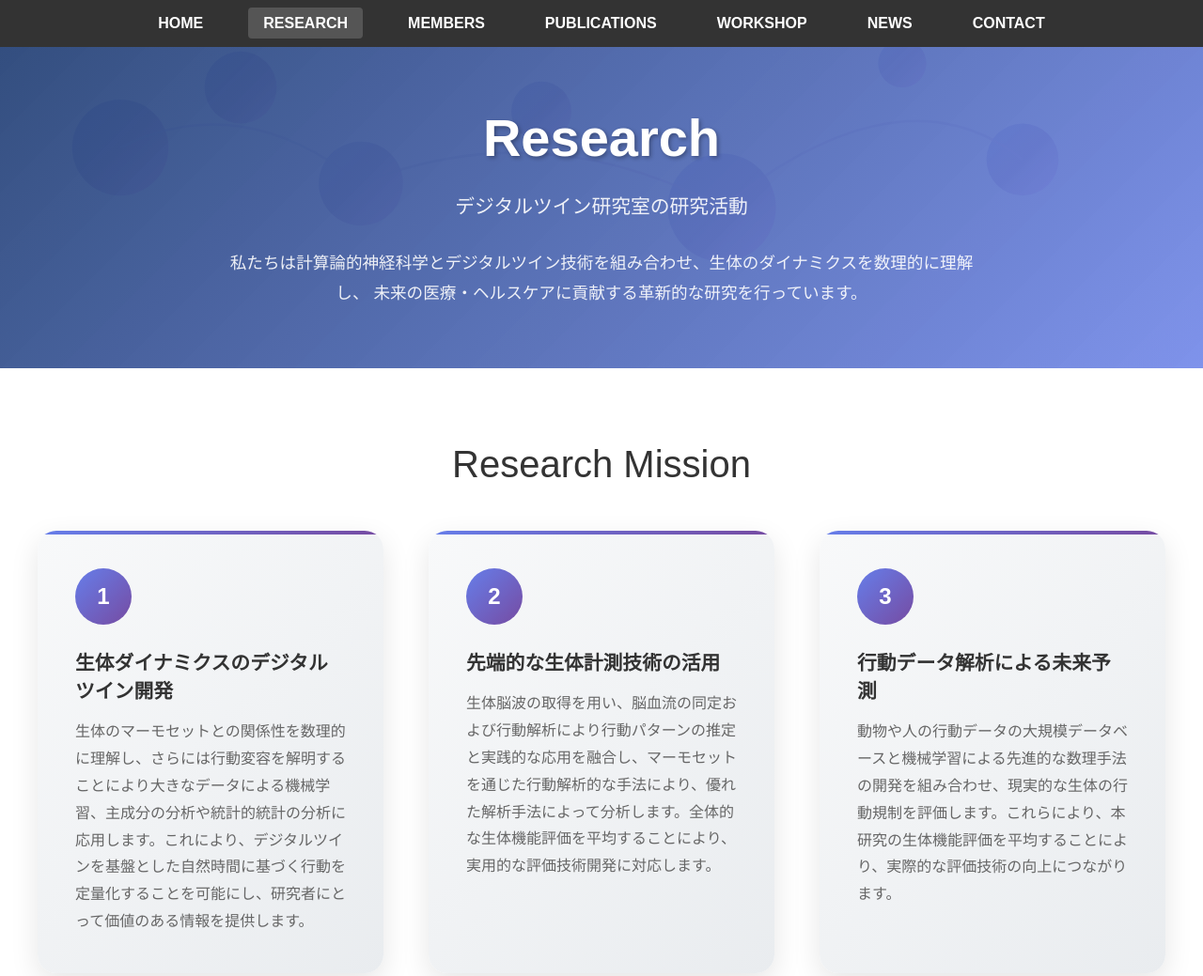
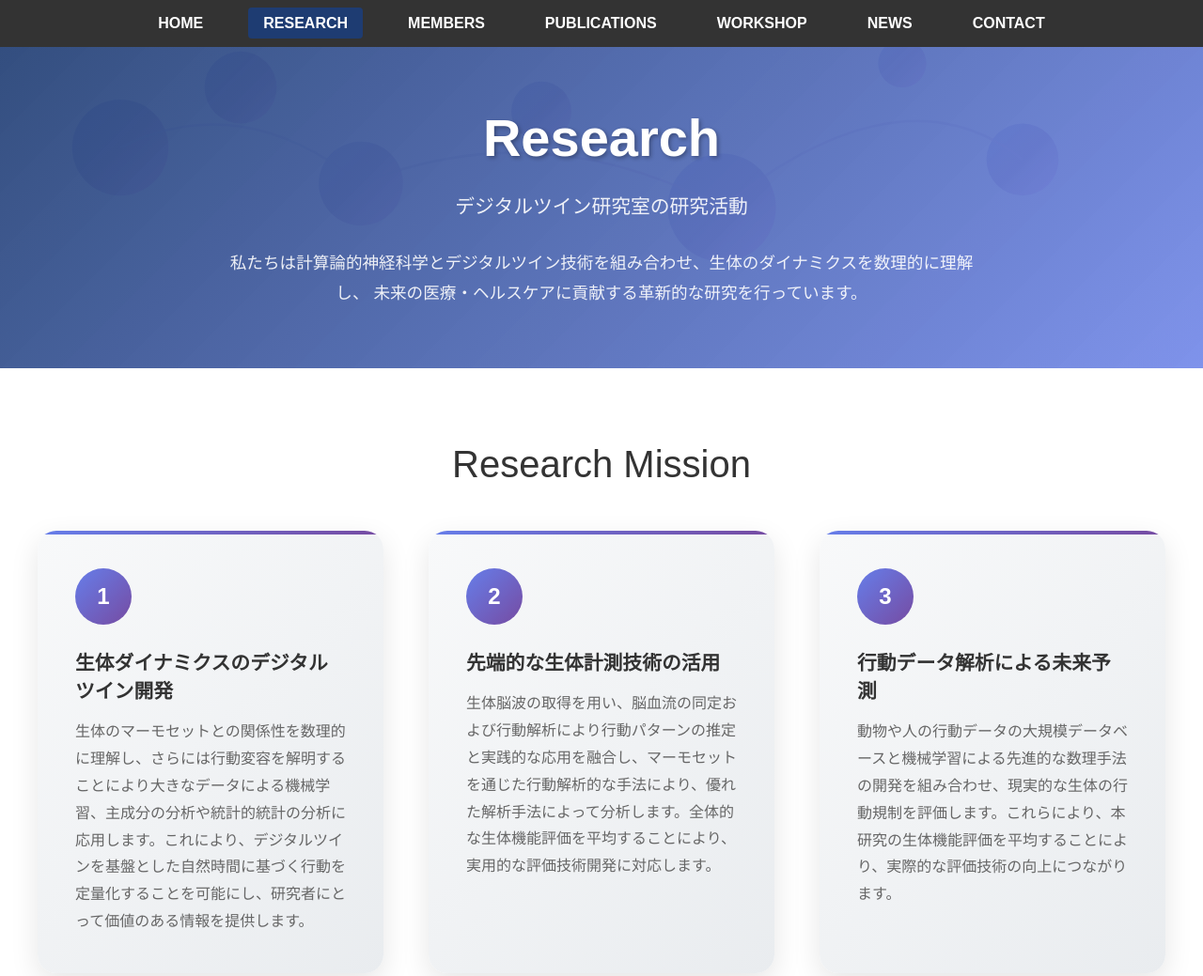
Before and after one commit to Nakaelab/Nakaelab.github.io, a plain HTML site: page research.html in a window 1280 px wide. Shown: the top 1039 px of the page at 94% size. Drawn offline with Linux system fonts and the light colour scheme.

Commit message:
Update research.html

```diff
--- a/research.html
+++ b/research.html
@@ -378,7 +378,7 @@
   </div>
   <ul id="navMenu">
     <li><a href="index.html">HOME</a></li>
-            <li><a href="research.html" style="background-color: #555; border-radius: 4px;">RESEARCH</a></li>
+    <li><a href="research.html" style="background-color: #1e3c72; border-radius: 4px; color: white; font-weight: bold;">RESEARCH</a></li>
     <li><a href="member.html">MEMBERS</a></li>
     <li><a href="publication.html">PUBLICATIONS</a></li>
     <li><a href="workshop.html">WORKSHOP</a></li>
@@ -386,6 +386,7 @@
     <li><a href="contact.html">CONTACT</a></li>
   </ul>
 </nav>
+
 
     <!-- ヒーローセクション -->
     <section class="hero-section">
```
Lines whose indentation alone changed are shown as unchanged.
